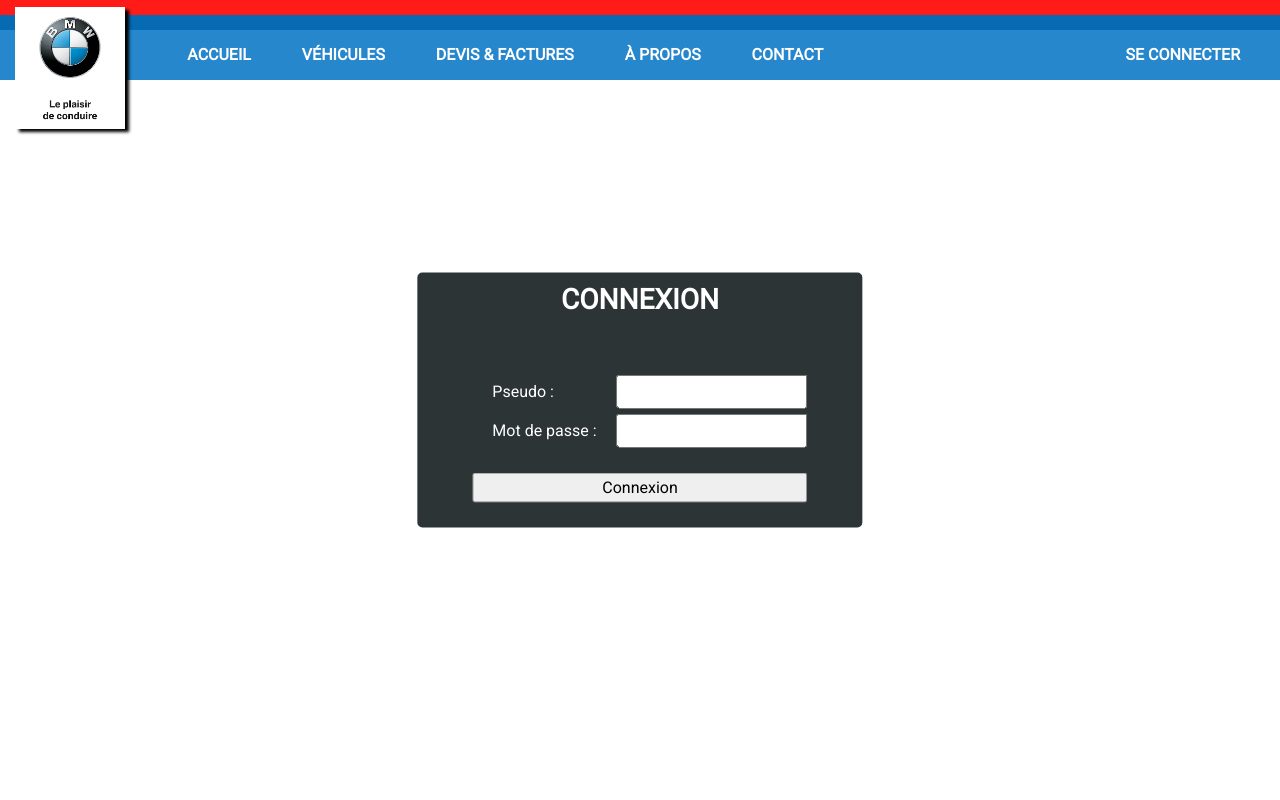
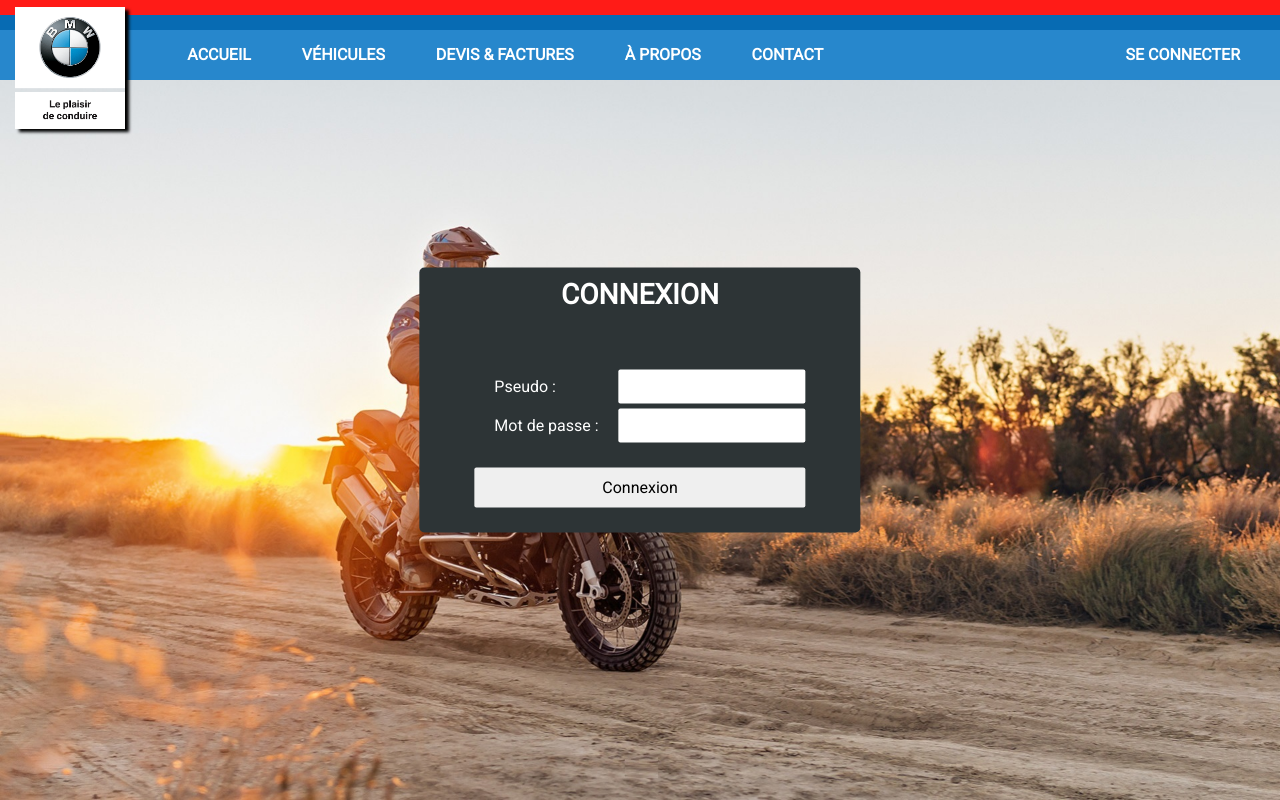
Before and after one commit to Nepta75/PPE, a PHP site: page /gestionclient.php in a window 1280 px wide. Run offline with PHP 8.4, Linux system fonts and the light colour scheme.

Commit message:
modification backround-connexion

```diff
--- a/css/style.css
+++ b/css/style.css
@@ -204,6 +204,13 @@
 
 /* --------------- CONNEXION ----------------- */
 
+.background-connexion {
+	background-image: url('../img/connexion-background.jpg');
+	height: calc(100vh - 80px);
+	background-size: cover;
+	width: 100%;
+}
+
 .connexion {
 	text-align: center;
 	display: block;
@@ -222,6 +229,11 @@
 	margin: 5px 5px;
 }
 
+.element_connexion input {
+	border:none;
+	border-radius: 2px;
+}
+
 .connexion label {
 	color: #fff;
 	margin: 5px 20px;
@@ -230,6 +242,11 @@
 .connexion input[type=submit] {
 	width: 100%;
 	margin-top: 20px;
+	height: 40px;
+}
+
+.connexion input[type=submit]:hover {
+	background-color: #E6E6E6;
 }
 
 .connexion h3 {
--- a/vue/vueconnexion.php
+++ b/vue/vueconnexion.php
@@ -1,3 +1,4 @@
+<div class="background-connexion">
     <form action="" method="POST">
         <div class="connexion">
             <h3>Connexion</h3>
@@ -14,3 +15,4 @@
             </div>
         <div>
     </form>
+</div>
```
Lines whose indentation alone changed are shown as unchanged.
